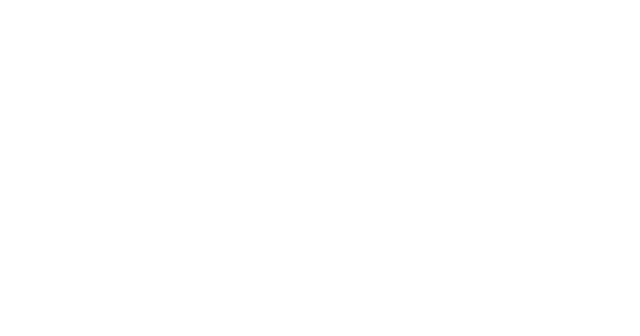
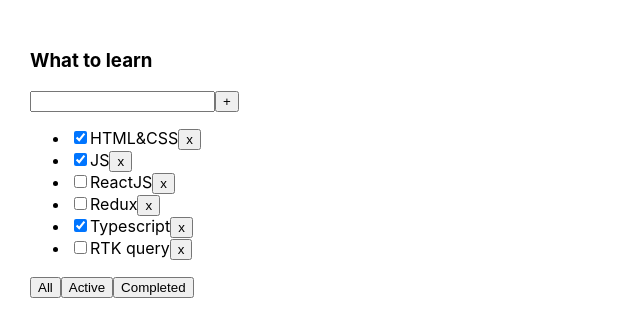
Before and after one commit to zheton90/todolistProject, a React (Vite) app: page / in a window 1280 px wide. Shown: the top 336 px of the page, without its empty margins (0-640 px from the left). Built offline with nearby package versions, Linux system fonts and the light colour scheme.

Commit message:
first Props, controlled input

```diff
--- a/package.json
+++ b/package.json
@@ -11,7 +11,8 @@
   },
   "dependencies": {
     "react": "19.0.0",
-    "react-dom": "19.0.0"
+    "react-dom": "19.0.0",
+    "uuid": "^13.0.0"
   },
   "devDependencies": {
     "@types/react": "19.0.2",
--- a/src/App.tsx
+++ b/src/App.tsx
@@ -1,11 +1,62 @@
 import './App.css'
+import {TodolistItem} from "./TodolistItem.tsx";
+import {useState} from "react";
+import {v1} from "uuid";
 
-function App() {
+export type Task = {
+    id: string;
+    title: string;
+    isDone: boolean;
+}
+
+export type FilterType = 'All' | 'Completed' | 'Active'
+
+export const App = () => {
+
+    const [tasks, setTasks] = useState<Task[]>(
+        [
+            { id: v1(), title: 'HTML&CSS', isDone: true },
+            { id: v1(), title: 'JS', isDone: true },
+            { id: v1(), title: 'ReactJS', isDone: false },
+            { id: v1(), title: 'Redux', isDone: false },
+            { id: v1(), title: 'Typescript', isDone: true },
+            { id: v1(), title: 'RTK query', isDone: false },
+        ]
+    );
+
+    const [filter, setFilter] = useState<FilterType>('All');
+
+
+    const deleteTask = (taskId: string) => {
+        const filteredTasks = tasks.filter(task => task.id !== taskId)
+        setTasks(filteredTasks)
+    }
+
+    const changeFiler = (filter: FilterType) => {
+        setFilter(filter)
+    }
+
+    const createTask = (title: string) => {
+        const newTask: Task = {id:v1(), title, isDone: false};
+        const newTasks = [ newTask, ...tasks];
+        setTasks(newTasks);
+        alert ('create task');
+    }
+
+    let filteredTask = tasks
+    if(filter === 'Active') filteredTask = tasks.filter(t => t.isDone === false)
+    if(filter === 'Completed') filteredTask = tasks.filter(t => t.isDone === true)
+
+
   return (
       <div className="app">
-
+          <TodolistItem
+              title='What to learn'
+              tasks={filteredTask}
+              deleteTask={deleteTask}
+              changeFiler={changeFiler}
+              createTask={createTask}
+          />
       </div>
   )
 }
-
-export default App
--- /dev/null
+++ b/src/Button.tsx
@@ -0,0 +1,9 @@
+
+type  Props = {
+    title: string,
+    onClick?: () => void,
+}
+
+export const Button = ({title, onClick} : Props) => {
+    return <button onClick={onClick}>{title}</button>
+};
--- a/src/TodolistItem.tsx
+++ b/src/TodolistItem.tsx
@@ -1,27 +1,56 @@
+import {FilterType, Task} from "./App.tsx";
+import {Button} from "./Button.tsx";
+import {ChangeEvent, KeyboardEvent, useState} from "react";
 
-export const TodolistItem = () => {
+type Props = {
+    title: string,
+    tasks: Task[],
+    deleteTask: (taskId: string) => void,
+    changeFiler: (filter: FilterType) => void,
+    createTask: (title: string) => void,
+}
+
+export const TodolistItem = ({title, tasks, deleteTask, changeFiler, createTask}: Props) => {
+
+    const [inputTitle, setInputTitle] = useState('');
+    const createTaskHandler = () => {
+        createTask(inputTitle)
+        setInputTitle('')
+    }
+    const changeTaskTitleHandler = (e: ChangeEvent<HTMLInputElement>) =>  setInputTitle(e.target.value)
+
+    const createTaskOnEnterHandler = (e: KeyboardEvent<HTMLInputElement>) =>  {
+        if (e.key === 'Enter') {createTaskHandler()}
+    }
+
     return (
         <div>
-            <h3>What to learn</h3>
+            <h3>{title}</h3>
             <div>
-                <input/>
-                <button>+</button>
+                <input value={inputTitle}
+                       onChange={changeTaskTitleHandler}
+                       onKeyUp={createTaskOnEnterHandler}
+                           />
+                <button onClick={createTaskHandler}>+</button>
+
             </div>
-            <ul>
-                <li>
-                    <input type="checkbox" checked={true}/> <span>HTML&CSS</span>
-                </li>
-                <li>
-                    <input type="checkbox" checked={true}/> <span>JS</span>
-                </li>
-                <li>
-                    <input type="checkbox" checked={false}/> <span>React</span>
-                </li>
-            </ul>
+            {tasks.length === 0 ?
+                <p>There aren't tasks</p> :
+                <ul>
+                    {tasks.map((task) => (
+                        <li key={task.id}>
+                            <input type="checkbox" checked={task.isDone}/>
+                            <span>{task.title}</span>
+                            <Button title={'x'} onClick={() => deleteTask(task.id)}/>
+                        </li>
+                    ))}
+
+                </ul>
+            }
             <div>
-                <button>All</button>
-                <button>Active</button>
-                <button>Completed</button>
+                <Button title={'All'} onClick={() => changeFiler('All')} />
+                <Button title={'Active'} onClick={() => changeFiler('Active')}/>
+                <Button title={'Completed'} onClick={() => changeFiler('Completed')}/>
             </div>
         </div>
     );
--- a/src/main.tsx
+++ b/src/main.tsx
@@ -1,5 +1,5 @@
 import { createRoot } from 'react-dom/client'
 import './index.css'
-import App from './App'
+import {App} from "./App.tsx";
 
 createRoot(document.getElementById('root')!).render(<App />)
```
Also changed, not shown: 1 other file (tests, documents, lock files or other folders).
